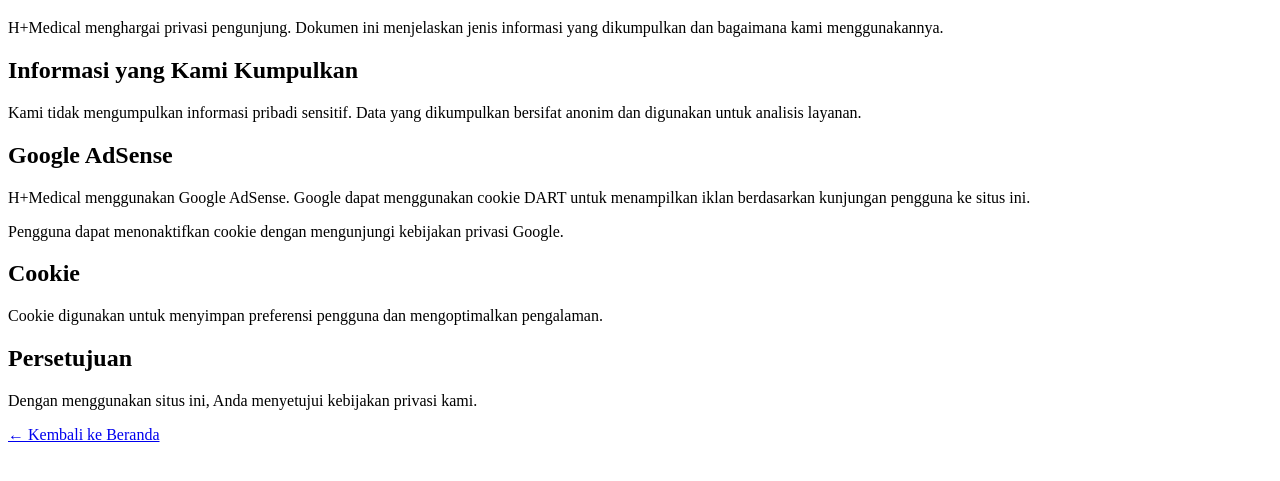
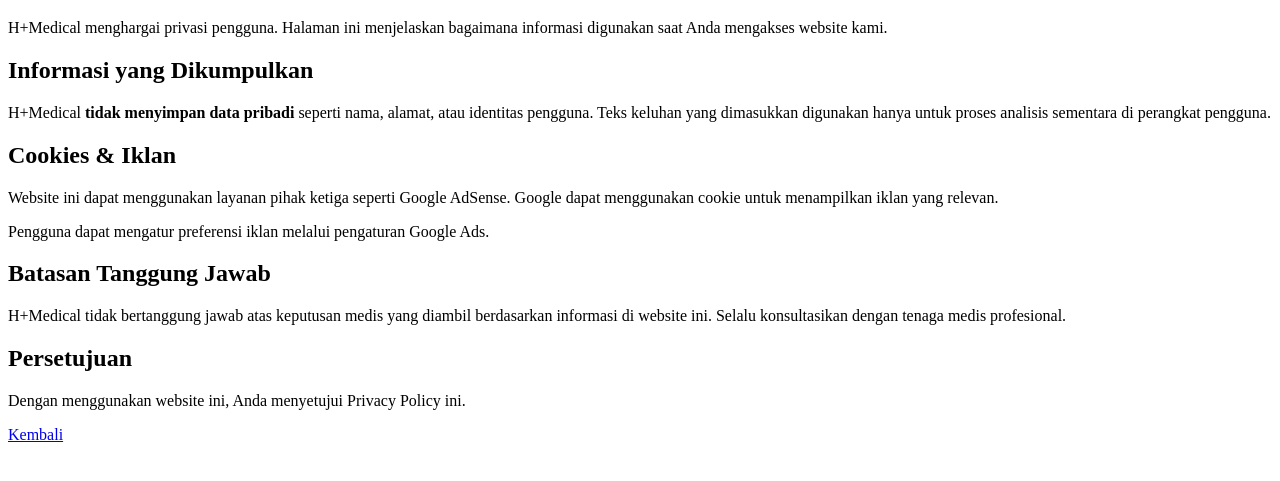
Before and after one commit to fandihandika/https-fandihandika.github.io-, a plain HTML site: page privacy.html in a window 1280 px wide. Shown: the part 61-542 px from the top of the page. Drawn offline with Linux system fonts and the light colour scheme.

Commit message:
Update privacy.html

```diff
--- a/privacy.html
+++ b/privacy.html
@@ -3,29 +3,46 @@
 <head>
   <meta charset="UTF-8">
   <meta name="viewport" content="width=device-width, initial-scale=1.0">
-  <title>Privacy Policy | H+Medical</title>
+  <title>Privacy Policy - H+Medical</title>
+  <link rel="stylesheet" href="style.css">
 </head>
 <body>
 
 <h1>Privacy Policy</h1>
 
-<p>H+Medical menghargai privasi pengunjung. Dokumen ini menjelaskan jenis informasi yang dikumpulkan dan bagaimana kami menggunakannya.</p>
+<p>
+H+Medical menghargai privasi pengguna. Halaman ini menjelaskan bagaimana informasi digunakan
+saat Anda mengakses website kami.
+</p>
 
-<h2>Informasi yang Kami Kumpulkan</h2>
-<p>Kami tidak mengumpulkan informasi pribadi sensitif. Data yang dikumpulkan bersifat anonim dan digunakan untuk analisis layanan.</p>
+<h2>Informasi yang Dikumpulkan</h2>
+<p>
+H+Medical <strong>tidak menyimpan data pribadi</strong> seperti nama, alamat, atau identitas pengguna.
+Teks keluhan yang dimasukkan digunakan hanya untuk proses analisis sementara di perangkat pengguna.
+</p>
 
-<h2>Google AdSense</h2>
-<p>H+Medical menggunakan Google AdSense. Google dapat menggunakan cookie DART untuk menampilkan iklan berdasarkan kunjungan pengguna ke situs ini.</p>
+<h2>Cookies & Iklan</h2>
+<p>
+Website ini dapat menggunakan layanan pihak ketiga seperti Google AdSense.
+Google dapat menggunakan cookie untuk menampilkan iklan yang relevan.
+</p>
 
-<p>Pengguna dapat menonaktifkan cookie dengan mengunjungi kebijakan privasi Google.</p>
+<p>
+Pengguna dapat mengatur preferensi iklan melalui pengaturan Google Ads.
+</p>
 
-<h2>Cookie</h2>
-<p>Cookie digunakan untuk menyimpan preferensi pengguna dan mengoptimalkan pengalaman.</p>
+<h2>Batasan Tanggung Jawab</h2>
+<p>
+H+Medical tidak bertanggung jawab atas keputusan medis yang diambil berdasarkan informasi di website ini.
+Selalu konsultasikan dengan tenaga medis profesional.
+</p>
 
 <h2>Persetujuan</h2>
-<p>Dengan menggunakan situs ini, Anda menyetujui kebijakan privasi kami.</p>
+<p>
+Dengan menggunakan website ini, Anda menyetujui Privacy Policy ini.
+</p>
 
-<p><a href="index.html">← Kembali ke Beranda</a></p>
+<a href="index.html">Kembali</a>
 
 </body>
 </html>
```
